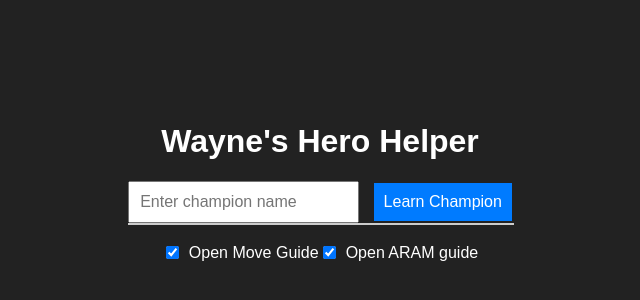
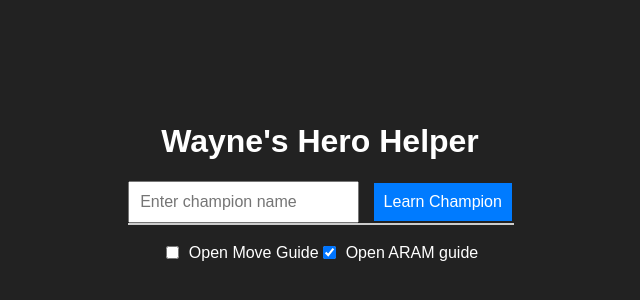
Before and after one commit to Trilli0nHub/HeroHelper, a plain HTML site: page index.html in a window 1280 px wide. Shown: the part 218-518 px from the top of the page, 320-960 px from the left. Drawn offline with Linux system fonts and the light colour scheme.

Commit message:
Update index.html

```diff
--- a/index.html
+++ b/index.html
@@ -81,7 +81,7 @@
         <ul class="suggestions" id="suggestions"></ul>
     </div>
     <div class="toggle-container">
-        <input type="checkbox" id="toggleFirstURL" checked>
+        <input type="checkbox" id="toggleFirstURL">
         <label for="toggleFirstURL">Open Move Guide    </label>
         <br>
         <input type="checkbox" id="toggleSecondURL" checked>
```
